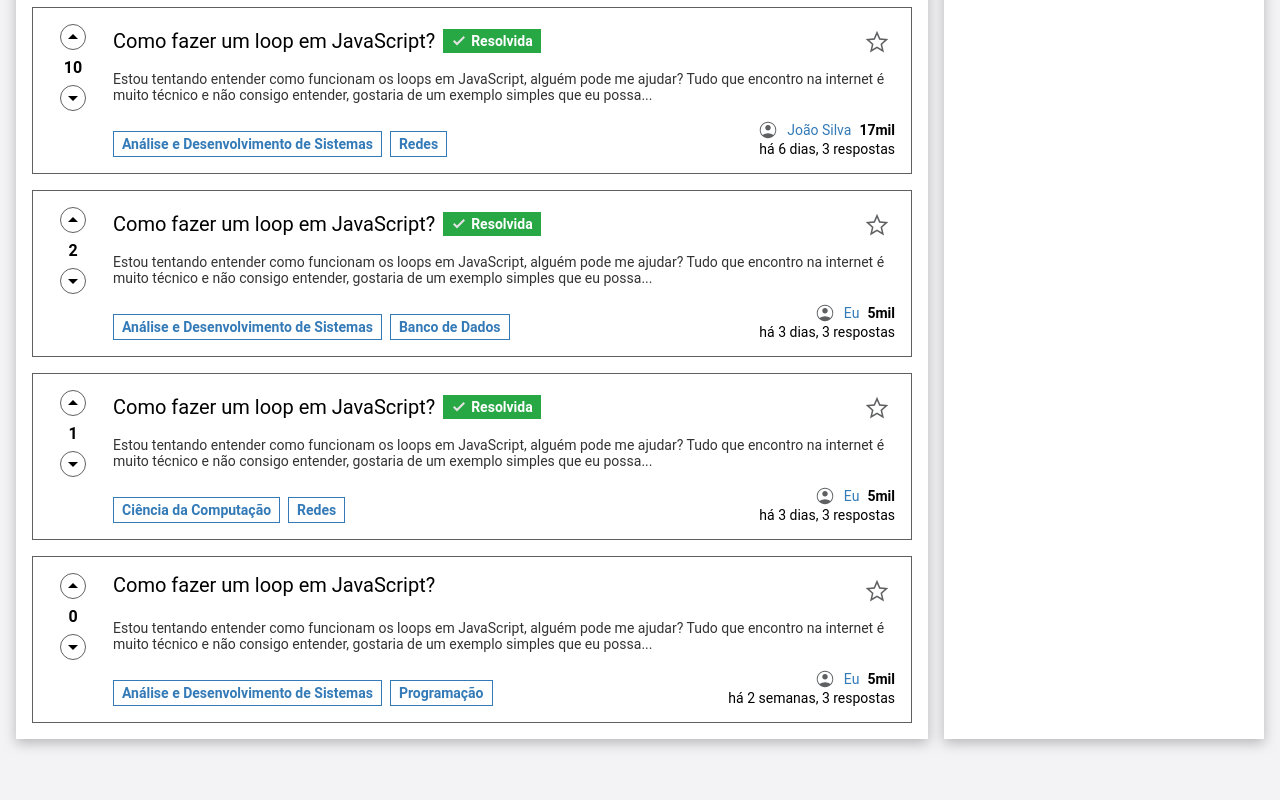
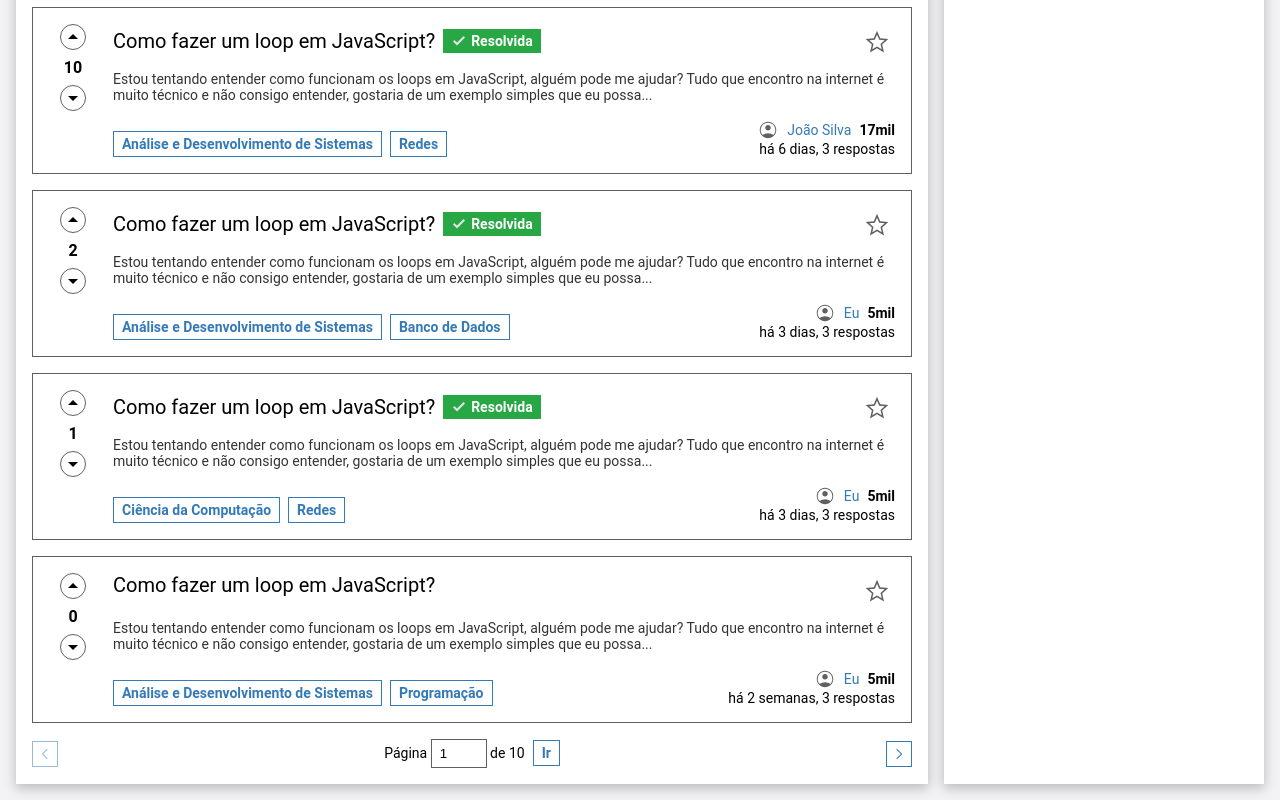
Before and after one commit to pypioner/ihc-study-repo, a Next.js app: page /perguntas in a window 1280 px wide. Shown: the part 2190-2990 px from the top of the page. Before the commit the page ends 2945 px from the top, so only its background shows below. Built offline with nearby package versions, Linux system fonts and the light colour scheme.

Commit message:
agora sim

```diff
--- a/src/app/perguntas/page.tsx
+++ b/src/app/perguntas/page.tsx
@@ -131,6 +131,11 @@ export default async function Perguntas({
                 <Pergunta key={i} pergunta={pergunta} />
               ))}
           </ul>
+          <Paginacao
+            key={params.page as string}
+            page={typeof params.page === "string" ? parseInt(params.page) : 1}
+            totalPages={10}
+          />
         </main>
         <aside>
           <h3>Filtros</h3>
```
